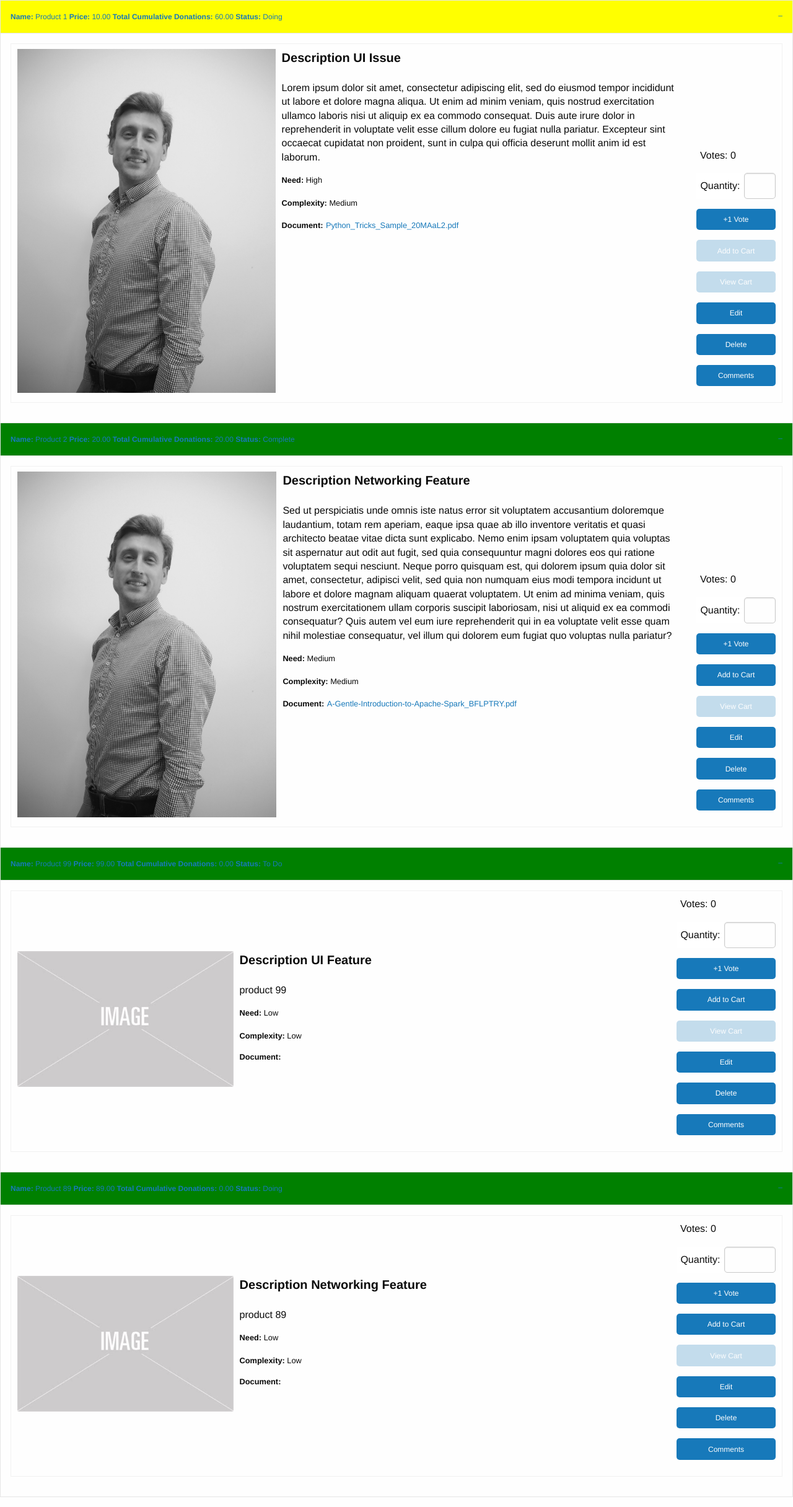
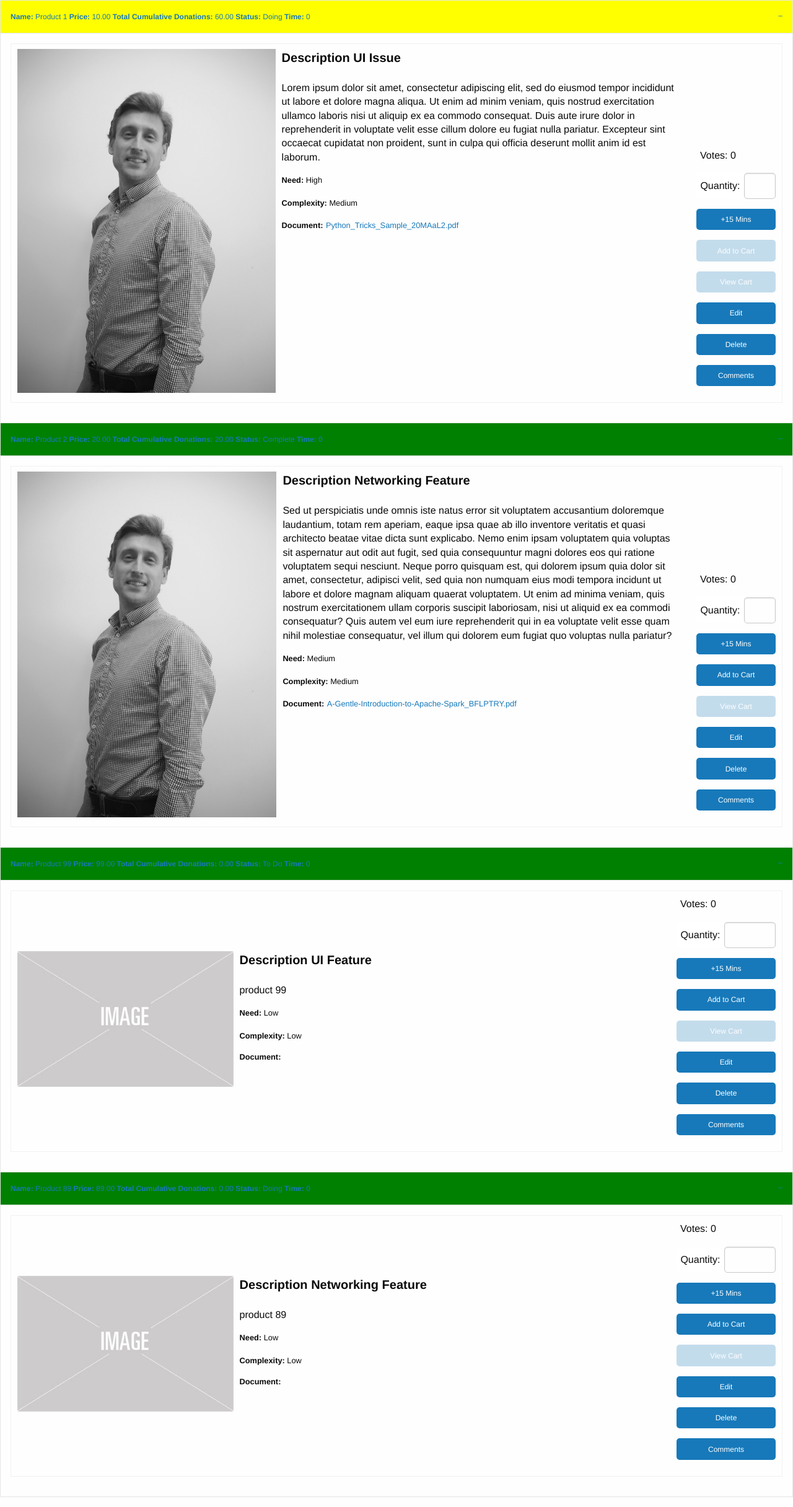
Before and after one commit to ramblingbarney/verbose-pancake, a Django app: page /products/ in a window 1280 px wide. Shown: the part 97-2529 px from the top of the page at 62% size. Run offline with Django 3.2, Linux system fonts and the light colour scheme; a user stored in the database is signed in; data comes from the database, SQL or seed files in the repository; both versions use the stored data as it was after the commit; data that the repository does not hold is empty; some libraries are stand-ins or nearby versions.

Commit message:
Admin Staff Users Logging Time Spent on Feature/Issue
For 'staff' users the Voting button is replaced with
a button to add 15 minutes to a Feature or Issue.  The
total time spent per Feature/Issue is shown in the description
bar.

```diff
--- a/products/models.py
+++ b/products/models.py
@@ -2,7 +2,7 @@ import os
 import re
 from django.db import models
 from django.forms import ModelForm
-from django.db.models import Count
+from django.db.models import Count, Sum
 from django.core.validators import FileExtensionValidator, RegexValidator
 from datetimeutc.fields import DateTimeUTCField
 
@@ -69,6 +69,11 @@ class Product(models.Model):
     def total_votes(self):
         return self.productvote_set.count()
 
+    @property
+    def total_time(self):
+        default = 0
+        return self.producttimeassigned_set.aggregate(total=Sum("time_minutes"))["total"] or default
+
     def save(self, *args, **kwargs):
         # object already exists in db
         if self.pk:
@@ -94,3 +99,16 @@ class ProductVote(models.Model):
 
     def __str__(self):
         return self.product
+
+
+class ProductTimeAssigned(models.Model):
+    product = models.ForeignKey(Product, on_delete=models.CASCADE)
+    submitted = DateTimeUTCField(auto_now_add=True)
+    time_minutes = models.IntegerField(default=0)
+
+    @property
+    def total_time(self):
+        return self.productvote_set.count()
+
+    def __str__(self):
+        return self.product
--- a/products/templates/products.html
+++ b/products/templates/products.html
@@ -13,6 +13,9 @@
           <span class="line-heading">Price:</span> {{ product.price }}
           <span class="line-heading">Total Cumulative Donations: </span> {{ product.total_amount_paid }}
           <span class="line-heading">Status:</span> {{ product.get_status_display }}
+          {% if user.is_staff %}
+            <span class="line-heading">Time:</span><span time-id="{{product.id}}"> {{ product.total_time }}</span>
+          {% endif %}
         </a>
        {% else %}
        <a href="#" class="accordion-title feature">
@@ -20,6 +23,9 @@
          <span class="line-heading">Price:</span> {{ product.price }}
          <span class="line-heading">Total Cumulative Donations: </span> {{ product.total_amount_paid }}
          <span class="line-heading">Status:</span> {{ product.get_status_display }}
+         {% if user.is_staff %}
+           <span class="line-heading">Time:</span><span time-id="{{product.id}}"> {{ product.total_time }}</span>
+         {% endif %}
        </a>
        {% endifequal %}
 
@@ -66,12 +72,16 @@
                           <input name='quantity' id="quantity_{{product.id}}" type="number" min="1" max="999" class="form-control input-group-field small quantity-input cart-column-text" placeholder="" required>
                         </div>
                         {% if user.is_authenticated %}
-                          <input type="button" onclick="plusOneVote(this)" class="button small button-cart-form cart-column-text" id="vote_{{product.id}}" data-id="{{product.id}}" value="+1 Vote">
-                            {% if product.get_product_type_display == "Feature" %}
-                              <input type="submit" id="add_to_cart_{{product.id}}" class="button small button-cart-form cart-column-text" value="Add to Cart">
+                          {% if user.is_staff %}
+                            <input type="button" onclick="plus15Mins(this)" class="button small button-cart-form cart-column-text" id="time_{{product.id}}" time-id="{{product.id}}" value="+15 Mins">
                             {% else %}
-                              <input type="submit" class="button small button-cart-form cart-column-text" value="Add to Cart" disabled=true>
-                            {% endif %}
+                            <input type="button" onclick="plusOneVote(this)" class="button small button-cart-form cart-column-text" id="vote_{{product.id}}" data-id="{{product.id}}" value="+1 Vote">
+                          {% endif%}
+                          {% if product.get_product_type_display == "Feature" %}
+                            <input type="submit" id="add_to_cart_{{product.id}}" class="button small button-cart-form cart-column-text" value="Add to Cart">
+                          {% else %}
+                            <input type="submit" class="button small button-cart-form cart-column-text" value="Add to Cart" disabled=true>
+                          {% endif %}
                           {% if product_count >= 1 %}
                             <a href="{% url 'view_cart' %}"><button type="button" class="button small button-cart-form cart-column-text">View Cart</button></a>
                           {% else %}
--- a/products/views.py
+++ b/products/views.py
@@ -4,7 +4,7 @@ from django.contrib import messages
 from django.views.decorators.csrf import csrf_protect
 from django.contrib.auth.decorators import login_required
 from checkout.models import Sale, SaleProduct
-from .models import Product, ProductVote, ProductArea
+from .models import Product, ProductVote, ProductArea, ProductTimeAssigned
 from .forms import NewProductForm, NewProductAreaForm
 
 
@@ -12,26 +12,35 @@ from .forms import NewProductForm, NewProductAreaForm
 def all_products(request):
     if request.is_ajax() and request.method == 'POST':
         current_user = request.user
-        # first check that user has not voted previously
-        if ProductVote.objects.filter(
-            user_id=current_user.id).filter(
-                product=request.POST['vote_id']):
-            return HttpResponse(0)
 
-        try:
-            product = Product.objects.filter(id=request.POST['vote_id'])
-            # if its an issue up vote allowed
-            if Product.objects.filter(
-                id=request.POST['vote_id']).filter(
-                    product_type='I'):
-                ProductVote.objects.create(product=product[0], user_id=current_user.id)
-                return HttpResponse(request.POST['vote_id'])
-            # else its a Feature and purchase required
-            elif Sale.objects.filter(user_id=current_user.id).filter(saleproduct__product=request.POST['vote_id'])[0]:
-                ProductVote.objects.create(product=product[0], user_id=current_user.id)
-                return HttpResponse(request.POST['vote_id'])
-        except IndexError:
-            return HttpResponse(1)
+        if request.POST['action_type'] == 'vote':
+            # first check that user has not voted previously
+            if ProductVote.objects.filter(
+                user_id=current_user.id).filter(
+                    product=request.POST['vote_id']):
+                return HttpResponse(0)
+
+            try:
+                product = Product.objects.filter(id=request.POST['vote_id'])
+                # if its an issue up vote allowed
+                if Product.objects.filter(
+                    id=request.POST['vote_id']).filter(
+                        product_type='I'):
+                    ProductVote.objects.create(product=product[0], user_id=current_user.id)
+                    return HttpResponse(request.POST['vote_id'])
+                # else its a Feature and purchase required
+                elif Sale.objects.filter(user_id=current_user.id).filter(saleproduct__product=request.POST['vote_id'])[0]:
+                    ProductVote.objects.create(product=product[0], user_id=current_user.id)
+                    return HttpResponse(request.POST['vote_id'])
+            except IndexError:
+                return HttpResponse(1)
+        elif request.POST['action_type'] == 'time':
+            try:
+                product = Product.objects.filter(id=request.POST['time_id'])
+                ProductTimeAssigned.objects.create(product=product[0], time_minutes=15)
+                return HttpResponse(request.POST['time_id'])
+            except IndexError:
+                return HttpResponse(1)
 
     else:
         products = Product.objects.all()
--- a/static/js/app.js
+++ b/static/js/app.js
@@ -19,7 +19,9 @@ function plusOneVote(element){
     $.ajax({
         url : '', // the endpoint
         type : 'POST', // http method
-        data : { vote_id : voteId, 'csrfmiddlewaretoken': csrftoken }, // data sent with the post request
+        data : { vote_id : voteId,
+                'csrfmiddlewaretoken': csrftoken,
+                action_type: 'vote' }, // data sent with the post request
 
         // handle a successful response
         success : function(data) {
@@ -39,6 +41,36 @@ function plusOneVote(element){
           $("span[data-id=" + data +"]").css('color', 'red');
           // increment text by 1 to match database record value
           $("span[data-id=" + data +"]").text(originalVoteNumber + 1);
+
+        },
+        // handle a non-successful response
+        error : function(xhr,errmsg,err) {
+            console.log(xhr.status + ": " + xhr.responseText); // provide a bit more info about the error to the console
+        }
+    });
+
+}
+
+// ajax admin time spent button add 15 mins
+function plus15Mins(element){
+    var timeId = $(element).attr("time-id");
+    var csrftoken = getCookie('csrftoken');
+
+    $.ajax({
+        url : '', // the endpoint
+        type : 'POST', // http method
+        data : { time_id : timeId,
+                'csrfmiddlewaretoken': csrftoken,
+                action_type: 'time' }, // data sent with the post request
+
+        // handle a successful response
+        success : function(data) {
+
+          var originalTimeNumber = Number($("span[time-id=" + data +"]").text());
+          // change the vote number red
+          $("span[time-id=" + data +"]").css('color', 'red');
+          // increment text by 1 to match database record value
+          $("span[time-id=" + data +"]").text(originalTimeNumber + 15);
 
         },
 
```
Also changed, not shown: README.md, db.sqlite3, products/migrations/0009_auto_20190205_1314.py (added), products/migrations/0010_auto_20190205_2142.py (added), products/migrations/0011_remove_product_total_time.py (added).
